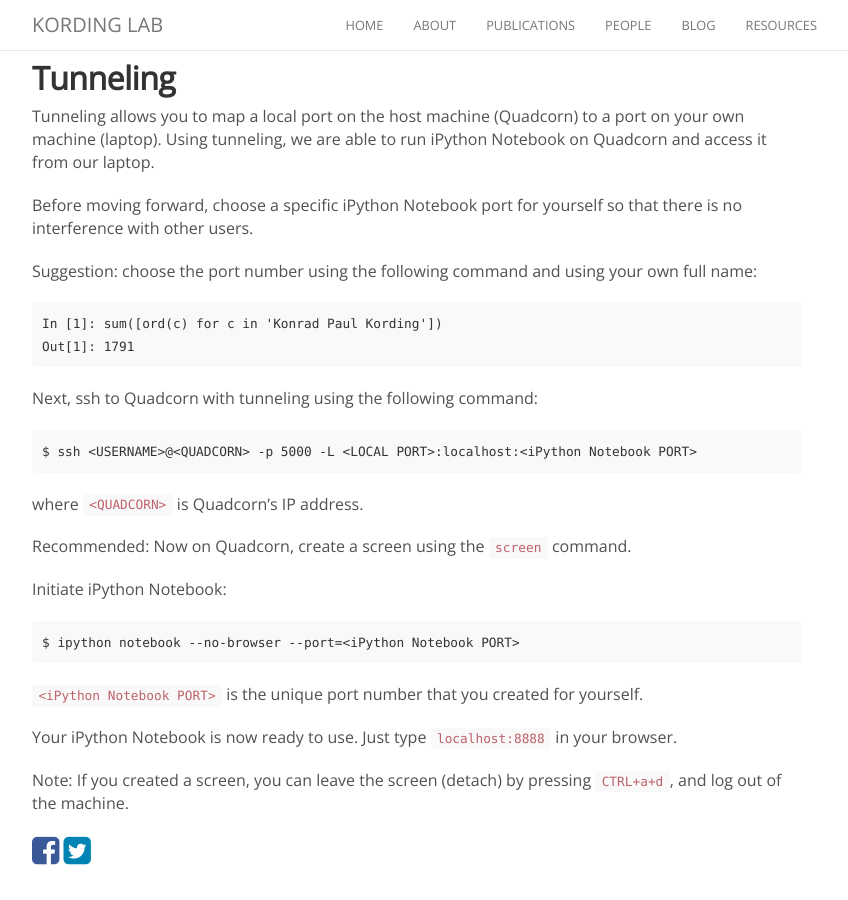
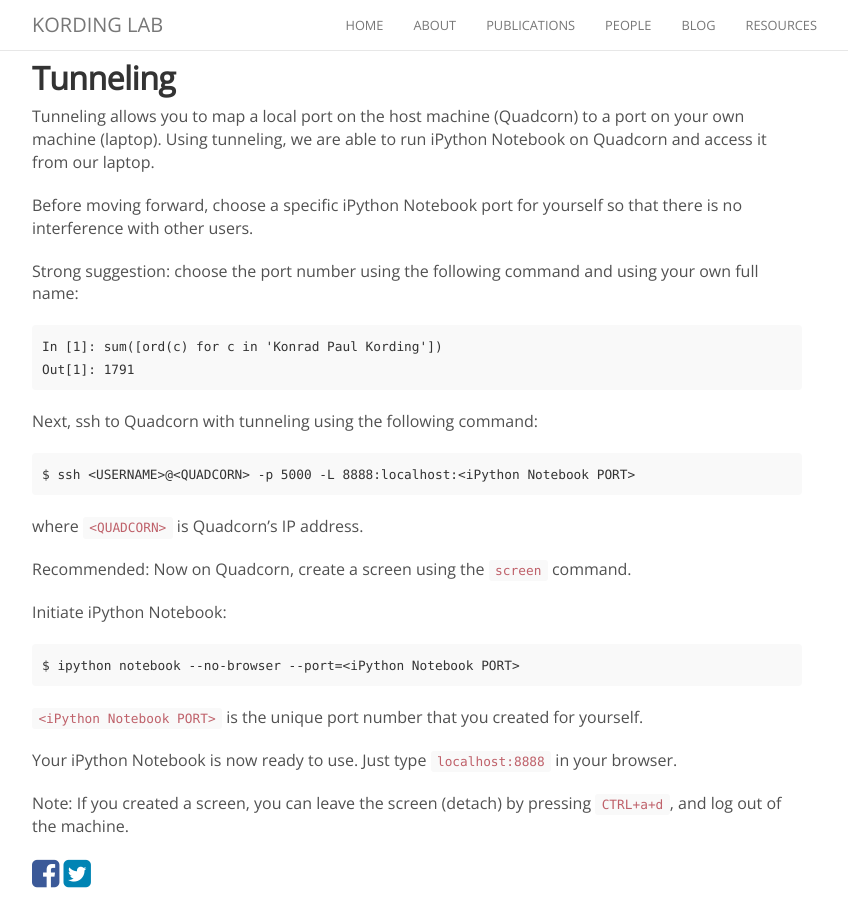
Before and after one commit to KordingLab/KordingLab.github.io, a Jekyll site: the page built from _posts/2016-08-18-quadcorn-tunnel.md, in a window 1280 px wide and 900 px high, scrolled down 826 px. Shown: the whole window, without its empty margins (223-1071 px from the left). Built offline with Jekyll 4.4.1, drawn with Linux system fonts in a browser that asks for light colours; nearby versions of some CDN libraries; comment, search, counter and statistics services are not loaded.

Commit message:
Update 2016-08-18-quadcorn-tunnel.md

````diff
--- a/_posts/2016-08-18-quadcorn-tunnel.md
+++ b/_posts/2016-08-18-quadcorn-tunnel.md
@@ -46,7 +46,7 @@
 
 Before moving forward, choose a specific iPython Notebook port for yourself so that there is no interference with other users.
 
-Suggestion: choose the port number using the following command and using your own full name:
+Strong suggestion: choose the port number using the following command and using your own full name:
 
 ```
 In [1]: sum([ord(c) for c in 'Konrad Paul Kording'])
@@ -56,7 +56,7 @@
 Next, ssh to Quadcorn with tunneling using the following command:
 
 ```
-$ ssh <USERNAME>@<QUADCORN> -p 5000 -L <LOCAL PORT>:localhost:<iPython Notebook PORT>
+$ ssh <USERNAME>@<QUADCORN> -p 5000 -L 8888:localhost:<iPython Notebook PORT>
 ```
 
 where `<QUADCORN>` is Quadcorn's IP address.
````
